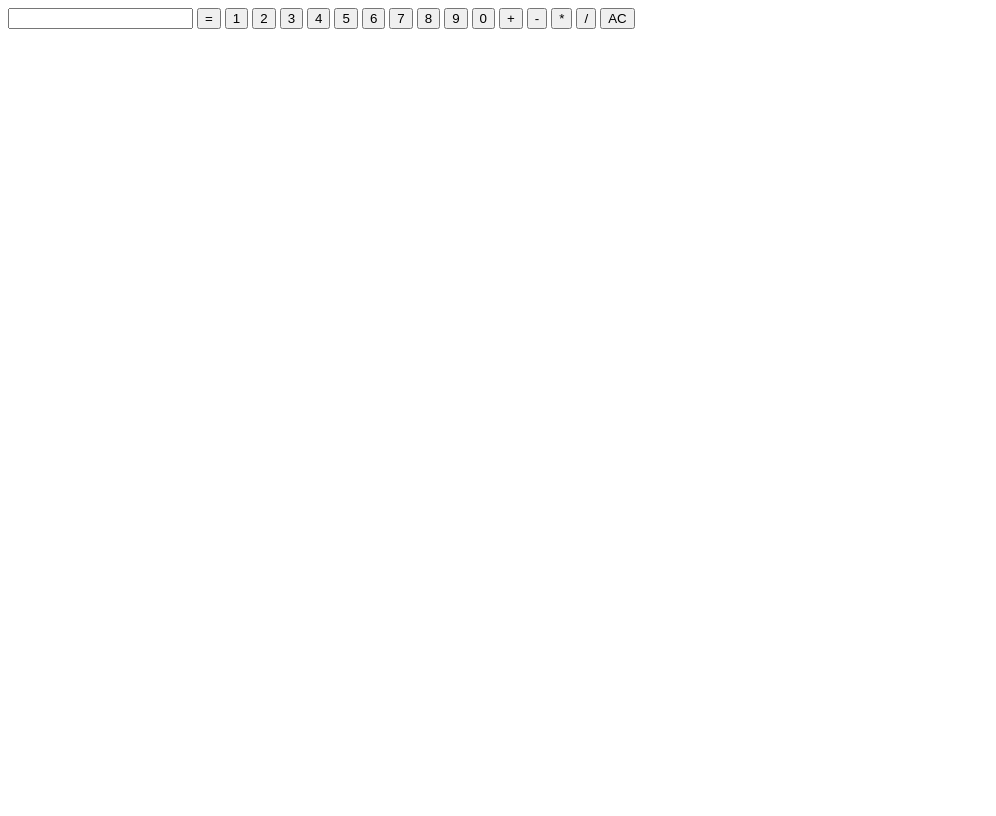
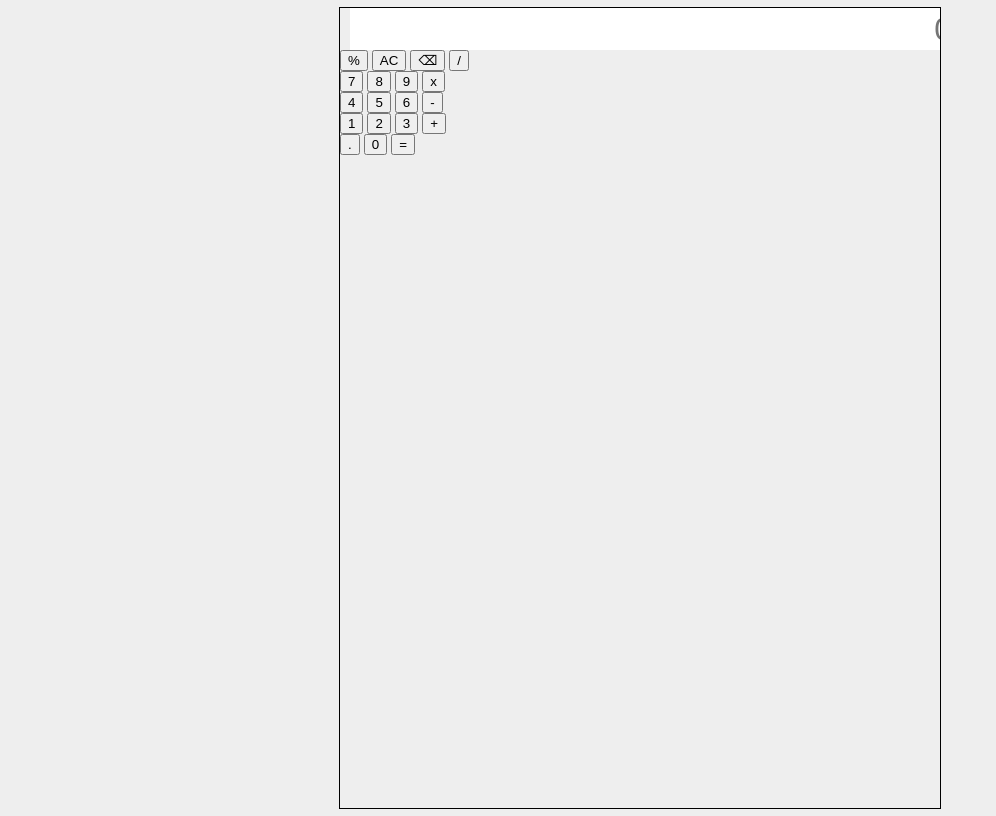
Before and after one commit to aliahmad884/Calculator, a plain HTML site: page index.html in a window 1280 px wide. Shown: the whole page, without its empty margins (0-996 px from the left). Drawn offline with Linux system fonts and the light colour scheme.

Commit message:
Under Development

```diff
--- a/index.html
+++ b/index.html
@@ -5,71 +5,50 @@
     <meta charset="UTF-8">
     <meta name="viewport" content="width=device-width, initial-scale=1.0">
     <title>Calculator</title>
+    <link rel="stylesheet" href="styles.css">
 </head>
 
 <body>
-    <input id="display" type="text" readonly>
-    <!-- <textarea name="display" id="display"></textarea> -->
 
-    <button id="calBtn" type="button">=</button>
-    <input class="numericKeys" onclick="displayInput(1)" type="button" value="1">
-    <input class="numericKeys" onclick="displayInput(2)" type="button" value="2">
-    <input class="numericKeys" onclick="displayInput(3)" type="button" value="3">
-    <input class="numericKeys" onclick="displayInput(4)" type="button" value="4">
-    <input class="numericKeys" onclick="displayInput(5)" type="button" value="5">
-    <input class="numericKeys" onclick="displayInput(6)" type="button" value="6">
-    <input class="numericKeys" onclick="displayInput(7)" type="button" value="7">
-    <input class="numericKeys" onclick="displayInput(8)" type="button" value="8">
-    <input class="numericKeys" onclick="displayInput(9)" type="button" value="9">
-    <input class="numericKeys" onclick="displayInput(0)" type="button" value="0">
-    <input class="operators" onclick="displayInput('+')" type="button" value="+">
-    <input class="operators" onclick="displayInput('-')" type="button" value="-">
-    <input class="operators" onclick="displayInput('*')" type="button" value="*">
-    <input class="operators" onclick="displayInput('/')" type="button" value="/">
-    <input class="allClear" onclick="allClear()" type="button" value="AC">
+    <div class="mainContainer">
 
-    <script>
-        let display = document.getElementById("display");
-        // let btn=document.querySelectorAll(".numericKeys")
-        // console.log(btn)
-        // let num = 2 + 2 - 2;
-        let calBtn = document.getElementById("calBtn");
-        calBtn.addEventListener("click", () => {
-            console.log(display.value)
-            console.log(eval(display.value))
-            let calculate = eval(display.value);
-            display.value = calculate;
-            display.focus();
-        })
+        <div class="display">
+            <input id="display" type="text" placeholder="0">
+        </div>
 
-        let displayInput=(input)=>{
-            console.log(input)
-            display.value+=input;
-            display.focus();
-        }
+        <div class="row1">
+            <input class="operators" onclick="displayInput('%')" type="button" value="%">
+            <input class="allClear" onclick="allClear()" type="button" value="AC">
+            <input class="backSpace" onclick="backSpace()" type="button" value="⌫">
+            <input class="operators" onclick="displayInput('/')" type="button" value="/">
+        </div>
+        <div class="row2">
+            <input class="numericKeys" onclick="displayInput(7)" type="button" value="7">
+            <input class="numericKeys" onclick="displayInput(8)" type="button" value="8">
+            <input class="numericKeys" onclick="displayInput(9)" type="button" value="9">
+            <input class="operators" onclick="displayInput('*')" type="button" value="x">
+        </div>
+        <div class="row3">
+            <input class="numericKeys" onclick="displayInput(4)" type="button" value="4">
+            <input class="numericKeys" onclick="displayInput(5)" type="button" value="5">
+            <input class="numericKeys" onclick="displayInput(6)" type="button" value="6">
+            <input class="operators" onclick="displayInput('-')" type="button" value="-">
+        </div>
+        <div class="row4">
+            <input class="numericKeys" onclick="displayInput(1)" type="button" value="1">
+            <input class="numericKeys" onclick="displayInput(2)" type="button" value="2">
+            <input class="numericKeys" onclick="displayInput(3)" type="button" value="3">
+            <input class="operators" onclick="displayInput('+')" type="button" value="+">
+        </div>
+        <div class="row5">
+            <input class="operators" onclick="displayInput('.')" type="button" value=".">
+            <input class="numericKeys" onclick="displayInput(0)" type="button" value="0">
+            <button id="calBtn" type="button">=</button>
+        </div>
 
-        let allClear=()=>{
-            display.value='';
-        }
+    </div>
 
-        // for (const value of btn) {
-        //     // console.log(value)
-        //     // value.setAttribute("onclick",displayInput(value.value))
-        //     value.addEventListener("click",()=> displayInput(value.value))
-        //     // console.log(value)
-        // }
-
-
-
-        function handleEvent(event) {
-            if (event.key === 'Enter' || event.keyCode === 13) {
-                calBtn.click()
-            }
-        }
-
-        document.addEventListener("keydown",handleEvent)
-
-    </script>
+    <script src="script.js"></script>
 </body>
 
 </html>
--- /dev/null
+++ b/script.js
@@ -0,0 +1,43 @@
+let display = document.getElementById("display");
+let calBtn = document.getElementById("calBtn");
+let inputValues = /^[0-9+\-*/.,()]*$/;
+// let historyArray=[];
+calBtn.addEventListener("click", () => {
+    if (inputValues.test(display.value)) {
+        try {
+            display.value = eval(display.value);
+        }
+        catch (err) {
+            display.value = "Error"
+        }
+    } else {
+        alert("Input Not Valid!")
+        display.value = '';
+        display.focus();
+    }
+    display.focus();
+})
+
+let displayInput = (input) => {
+    // console.log(input)
+    display.value += input;
+    display.focus();
+}
+
+let allClear = () => {
+    display.value = '';
+}
+
+let backSpace = () => {
+    display.value = display.value.slice(0, -1)
+}
+
+
+
+function handleEvent(event) {
+    if (event.key === 'Enter' || event.keyCode === 13) {
+        calBtn.click()
+    }
+}
+
+document.addEventListener("keydown", handleEvent)
--- /dev/null
+++ b/styles.css
@@ -0,0 +1,29 @@
+body{
+    display: flex;
+    flex-flow: row nowrap;
+    align-items: center;
+    justify-content: center;
+    height: 100vh;
+    background-color:#EEEEEE;
+}
+.mainContainer{
+    border: 1px solid;
+    height: 100%;
+    width: 600px;
+    max-width:610px;
+    overflow: hidden;
+}
+.display{
+    width: 100%;
+    padding:0 10px;
+}
+#display{
+    width: 100%;
+    border: none;
+    outline: none;
+    /* background-color: transparent; */
+    height:40px;
+    font-size: xx-large;
+    text-align: right;
+    padding-right: 160px;
+}
```
